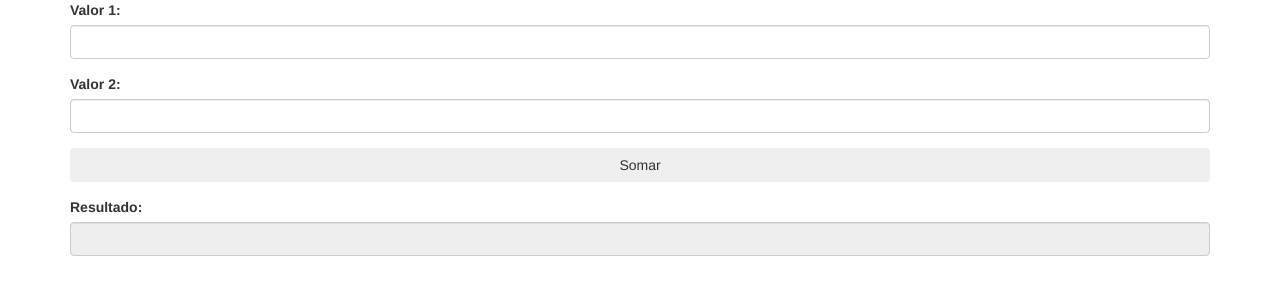
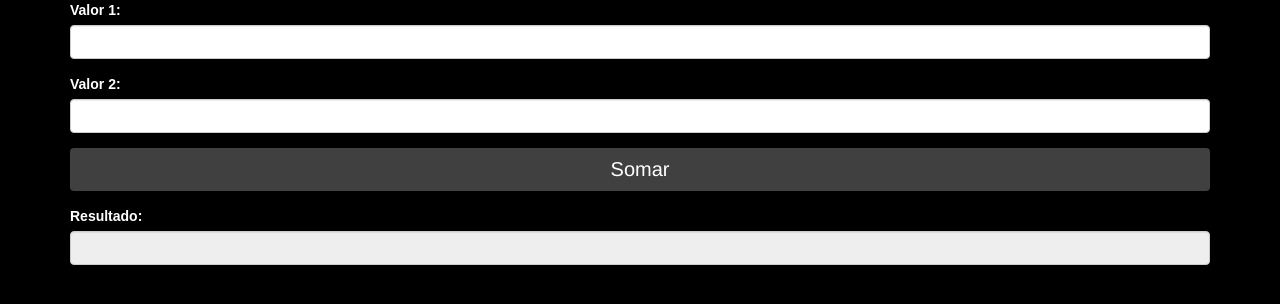
Before and after one commit to PedroH123/PrimeiroProjetoMobile, a website: page www/index.html in a window 1280 px wide. Drawn offline with Linux system fonts and the light colour scheme.

Commit message:
Mudança das Cores

```diff
--- a/www/css/style.css
+++ b/www/css/style.css
@@ -1 +1,26 @@
 /**/
+
+body{
+  background-color:rgb(0, 0, 0);
+}
+
+label{
+  color:white;
+  font-family:fantasy;
+}
+
+
+
+
+
+#somar{
+
+background-color:rgb(63, 64, 63);
+    color: white;
+    font-size: 20px;
+    min-width: 10%;
+    text-decoration:none;
+    cursor:pointer;
+    margin-right: 30px;
+
+}
```
